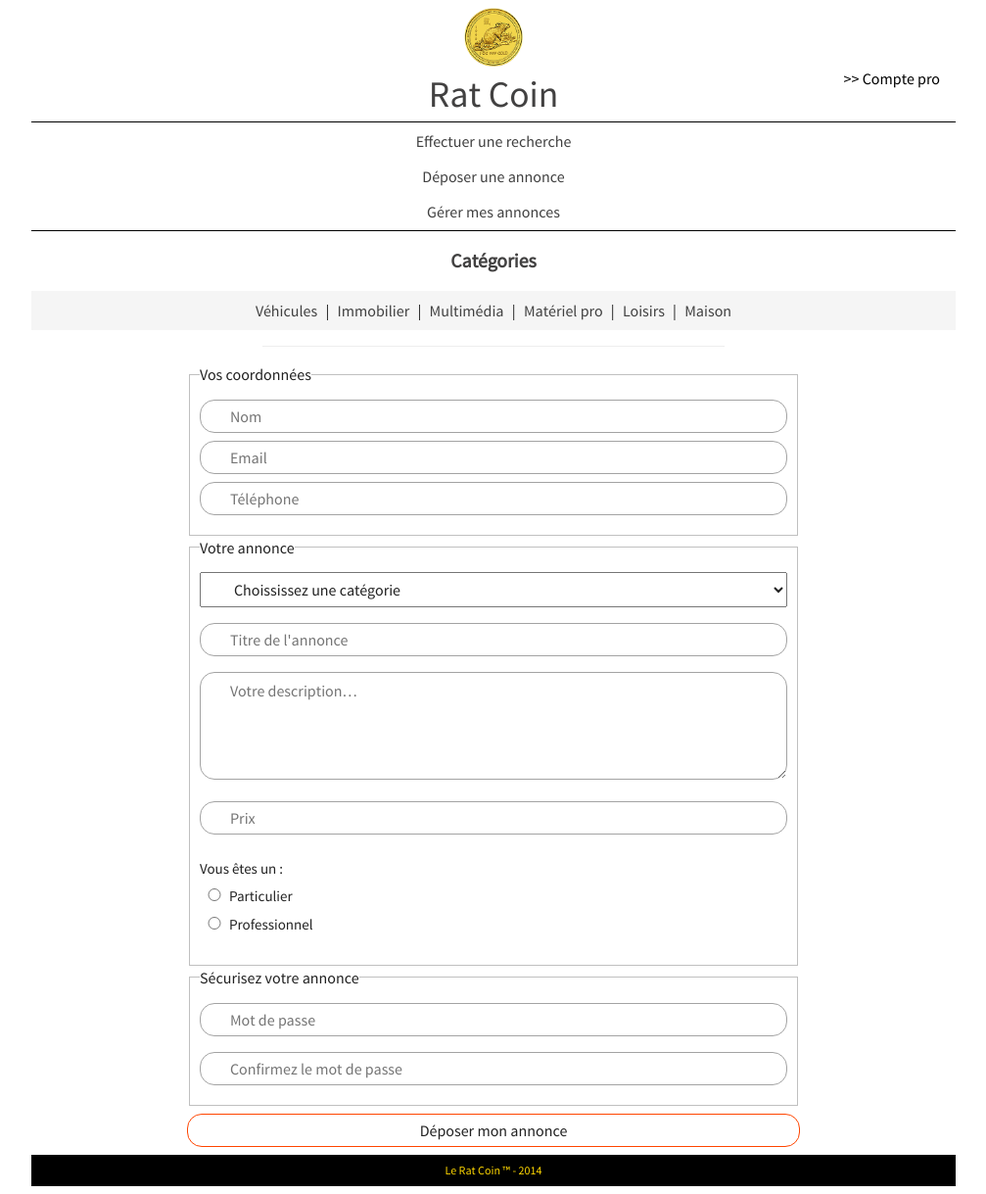
After one commit to Outpox/racoin-php, a PHP site: template template/add.html.twig in a window 1280 px wide. The commit adds this page. Shown: the whole page at 98% size, without its empty margins (136-1143 px from the left). Run offline with PHP 8.4, Linux system fonts and the light colour scheme; the template is opened without the code that fills it, so the values that code supplies are empty; some libraries are stand-ins or nearby versions.

Commit message:
Template done

```diff
--- /dev/null
+++ b/template/add.html.twig
@@ -0,0 +1,58 @@
+{% extends "main.html.twig" %}
+
+{% block content %}
+    <div class="row">
+        <div class="columns md-8 md-center">
+            <div class="add-item">
+                <form method="post" action="">
+
+                    <fieldset id="coordonnee">
+                        <legend>Vos coordonnées</legend>
+
+                        <input type="text" name="nom" id="nom" placeholder="Nom"/>
+                        <input type="email" name="email" id="email" placeholder="Email"/>
+                        <input type="text" name="phone" id="phone" placeholder="Téléphone"/>
+
+                    </fieldset>
+
+                    <fieldset>
+                        <legend>Votre annonce</legend>
+                        <select name="categorie">
+                            <option>Choississez une catégorie</option>
+                            <option>-----</option>
+                            <option>Véhicule</option>
+                            <option>Immobilier</option>
+                            <option>Multimédia</option>
+                            <option>Matériel pro</option>
+                            <option>Loisirs</option>
+                            <option>Maison</option>
+                        </select>
+
+                        <input type="text" name="title" id="title" placeholder="Titre de l'annonce"/>
+                        <textarea name="description" id="description" cols="40" rows="4"
+                                  placeholder="Votre description…"></textarea>
+                        <input type="text" name="price" id="price" placeholder="Prix"/>
+
+                        <div class="radio">
+                            <p>Vous êtes un :<br/>
+                                <label><input type="radio" name="name" value="1" id="particulier"/>Particulier</label>
+                                <br/>
+                                <label><input type="radio" name="name" value="2"
+                                              id="professionnel"/>Professionnel</label>
+                            </p>
+                        </div>
+                    </fieldset>
+                    <fieldset>
+                        <legend>Sécurisez votre annonce</legend>
+
+                        <input type="password" name="nom" id="psw" placeholder="Mot de passe"/>
+                        <input type="password" name="email" id="psw-repeat" placeholder="Confirmez le mot de passe"/>
+
+                    </fieldset>
+                    <div class="align-center" id="validate">
+                        <input type="submit" id="toggler" value="Déposer mon annonce"/>
+                    </div>
+                </form>
+            </div>
+        </div>
+{% endblock %}
--- a/template/index.html.twig
+++ b/template/index.html.twig
@@ -4,7 +4,7 @@
     {% include "breadcrumb.html.twig" %}
 {% endblock %}
 
-{% block home_grid %}
+{% block content %}
     <div class="row">
         <div class="columns align-center">
             <p><i> - Les dernières annonces -</i></p>
--- a/template/item.html.twig
+++ b/template/item.html.twig
@@ -1,6 +1,6 @@
 {% extends "main.html.twig" %}
 
-{% block item %}
+{% block content %}
     <div class="row">
         <div class="columns">
             <div class="wrapper-item">
--- a/template/main.html.twig
+++ b/template/main.html.twig
@@ -17,13 +17,7 @@
     {% block breadcrumb %}
     {% endblock %}
 
-    {% block item %}
-    {% endblock %}
-
-    {% block home_grid %}
-    {% endblock %}
-
-    {% block form %}
+    {% block content %}
     {% endblock %}
 
 </div>
```
Also changed, not shown: template/search.html.twig (added, +67 -0 lines).
